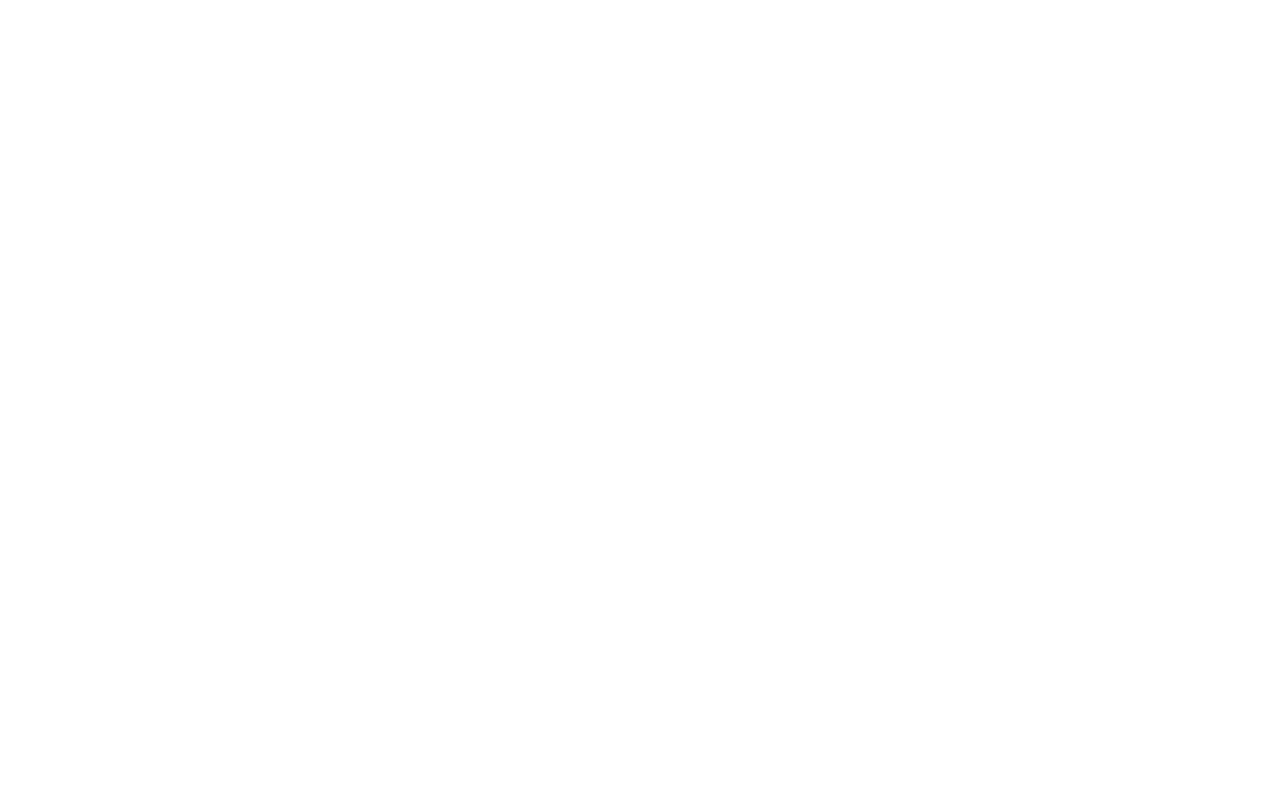
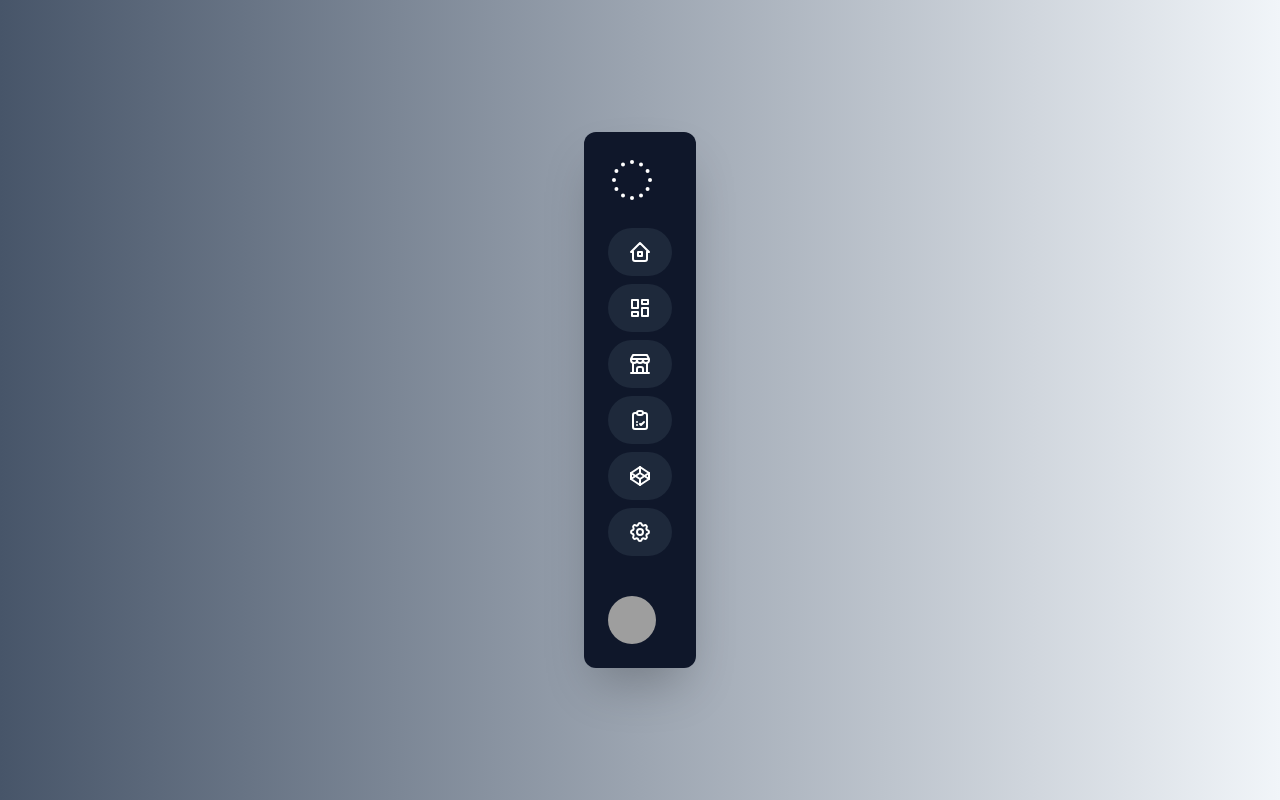
Before and after one commit to captainkapnap/icodethis_yt_video, a Next.js app: page / in a window 1280 px wide. Built offline with nearby package versions, Linux system fonts and the light colour scheme; grey boxes are pictures that could not be loaded.

Commit message:
yt vid at 1h44m

```diff
--- a/src/pages/components/util.tsx
+++ b/src/pages/components/util.tsx
@@ -57,7 +57,95 @@
        })
 
     return (
-      <div className="">
+      <div className="flex">
+        <nav className="bg-slate-900 text-white rounded-xl shadow-2xl p-6">
+        <svg xmlns="http://www.w3.org/2000/svg" class="mb-6" width="48" height="48" viewBox="0 0 24 24" stroke-width="2" stroke="currentColor" fill="none" stroke-linecap="round" stroke-linejoin="round">
+   <path stroke="none" d="M0 0h24v24H0z" fill="none"></path>
+   <path d="M7.5 4.21l0 .01"></path>
+   <path d="M4.21 7.5l0 .01"></path>
+   <path d="M3 12l0 .01"></path>
+   <path d="M4.21 16.5l0 .01"></path>
+   <path d="M7.5 19.79l0 .01"></path>
+   <path d="M12 21l0 .01"></path>
+   <path d="M16.5 19.79l0 .01"></path>
+   <path d="M19.79 16.5l0 .01"></path>
+   <path d="M21 12l0 .01"></path>
+   <path d="M19.79 7.5l0 .01"></path>
+   <path d="M16.5 4.21l0 .01"></path>
+   <path d="M12 3l0 .01"></path>
+        </svg>
+
+            <ul>
+                <li><a className="flex gap-2 bg-slate-800 rounded-full my-2 p-3 justify-center " href="#">
+                <svg xmlns="http://www.w3.org/2000/svg" class="icon icon-tabler icon-tabler-home-2" width="24" height="24" viewBox="0 0 24 24" stroke-width="2" stroke="currentColor" fill="none" stroke-linecap="round" stroke-linejoin="round">
+   <path stroke="none" d="M0 0h24v24H0z" fill="none"></path>
+   <path d="M5 12l-2 0l9 -9l9 9l-2 0"></path>
+   <path d="M5 12v7a2 2 0 0 0 2 2h10a2 2 0 0 0 2 -2v-7"></path>
+   <path d="M10 12h4v4h-4z"></path>
+</svg>
+                    <span className="hidden group-hover:block">Home</span>
+                    </a></li>
+                <li><a className="flex gap-2 bg-slate-800 rounded-full my-2 p-3 justify-center" href="#">
+                <svg xmlns="http://www.w3.org/2000/svg" class="icon icon-tabler icon-tabler-layout-dashboard" width="24" height="24" viewBox="0 0 24 24" stroke-width="2" stroke="currentColor" fill="none" stroke-linecap="round" stroke-linejoin="round">
+   <path stroke="none" d="M0 0h24v24H0z" fill="none"></path>
+   <path d="M4 4h6v8h-6z"></path>
+   <path d="M4 16h6v4h-6z"></path>
+   <path d="M14 12h6v8h-6z"></path>
+   <path d="M14 4h6v4h-6z"></path>
+</svg>
+                    <span className="hidden group-hover:block">Dashboard</span>
+                    </a></li>
+                <li><a className="flex gap-2 bg-slate-800 rounded-full my-2 p-3 justify-center" href="#">
+                <svg xmlns="http://www.w3.org/2000/svg" class="icon icon-tabler icon-tabler-building-store" width="24" height="24" viewBox="0 0 24 24" stroke-width="2" stroke="currentColor" fill="none" stroke-linecap="round" stroke-linejoin="round">
+   <path stroke="none" d="M0 0h24v24H0z" fill="none"></path>
+   <path d="M3 21l18 0"></path>
+   <path d="M3 7v1a3 3 0 0 0 6 0v-1m0 1a3 3 0 0 0 6 0v-1m0 1a3 3 0 0 0 6 0v-1h-18l2 -4h14l2 4"></path>
+   <path d="M5 21l0 -10.15"></path>
+   <path d="M19 21l0 -10.15"></path>
+   <path d="M9 21v-4a2 2 0 0 1 2 -2h2a2 2 0 0 1 2 2v4"></path>
+</svg>
+                    <span className="hidden group-hover:block">Store</span>
+                    </a></li>
+                <li><a className="flex gap-2 bg-slate-800 rounded-full my-2 p-3 justify-center" href="#">
+                <svg xmlns="http://www.w3.org/2000/svg" class="icon icon-tabler icon-tabler-checkup-list" width="24" height="24" viewBox="0 0 24 24" stroke-width="2" stroke="currentColor" fill="none" stroke-linecap="round" stroke-linejoin="round">
+   <path stroke="none" d="M0 0h24v24H0z" fill="none"></path>
+   <path d="M9 5h-2a2 2 0 0 0 -2 2v12a2 2 0 0 0 2 2h10a2 2 0 0 0 2 -2v-12a2 2 0 0 0 -2 -2h-2"></path>
+   <path d="M9 3m0 2a2 2 0 0 1 2 -2h2a2 2 0 0 1 2 2v0a2 2 0 0 1 -2 2h-2a2 2 0 0 1 -2 -2z"></path>
+   <path d="M9 14h.01"></path>
+   <path d="M9 17h.01"></path>
+   <path d="M12 16l1 1l3 -3"></path>
+</svg>
+                    <span className="hidden group-hover:block">Reports</span>
+                    </a></li>
+                <li><a className="flex gap-2 bg-slate-800 rounded-full my-2 p-3 justify-center" href="#">
+                <svg xmlns="http://www.w3.org/2000/svg" class="icon icon-tabler icon-tabler-brand-codepen" width="24" height="24" viewBox="0 0 24 24" stroke-width="2" stroke="currentColor" fill="none" stroke-linecap="round" stroke-linejoin="round">
+   <path stroke="none" d="M0 0h24v24H0z" fill="none"></path>
+   <path d="M3 15l9 6l9 -6l-9 -6l-9 6"></path>
+   <path d="M3 9l9 6l9 -6l-9 -6l-9 6"></path>
+   <path d="M3 9l0 6"></path>
+   <path d="M21 9l0 6"></path>
+   <path d="M12 3l0 6"></path>
+   <path d="M12 15l0 6"></path>
+</svg>
+                    <span className="hidden group-hover:block">Design</span>
+                    </a></li>
+                <li><a className="flex gap-2 bg-slate-800 rounded-full my-2 p-3 justify-center" href="#">
+                <svg xmlns="http://www.w3.org/2000/svg" class="icon icon-tabler icon-tabler-settings" width="24" height="24" viewBox="0 0 24 24" stroke-width="2" stroke="currentColor" fill="none" stroke-linecap="round" stroke-linejoin="round">
+   <path stroke="none" d="M0 0h24v24H0z" fill="none"></path>
+   <path d="M10.325 4.317c.426 -1.756 2.924 -1.756 3.35 0a1.724 1.724 0 0 0 2.573 1.066c1.543 -.94 3.31 .826 2.37 2.37a1.724 1.724 0 0 0 1.065 2.572c1.756 .426 1.756 2.924 0 3.35a1.724 1.724 0 0 0 -1.066 2.573c.94 1.543 -.826 3.31 -2.37 2.37a1.724 1.724 0 0 0 -2.572 1.065c-.426 1.756 -2.924 1.756 -3.35 0a1.724 1.724 0 0 0 -2.573 -1.066c-1.543 .94 -3.31 -.826 -2.37 -2.37a1.724 1.724 0 0 0 -1.065 -2.572c-1.756 -.426 -1.756 -2.924 0 -3.35a1.724 1.724 0 0 0 1.066 -2.573c-.94 -1.543 .826 -3.31 2.37 -2.37c1 .608 2.296 .07 2.572 -1.065z"></path>
+   <path d="M9 12a3 3 0 1 0 6 0a3 3 0 0 0 -6 0"></path>
+</svg>
+                    <span className="hidden group-hover:block">Settings</span>
+                    </a></li>
+            </ul>
+            <div className="flex mt-10">
+                <img className="h-12 w-12 object-cover rounded-full" src="https://scontent-yyz1-1.xx.fbcdn.net/v/t1.18169-9/20768197_10154464589682242_3330289575639811422_n.jpg?_nc_cat=108&ccb=1-7&_nc_sid=174925&_nc_ohc=5uKxYpDV6d8AX_qistC&_nc_ht=scontent-yyz1-1.xx&oh=00_AfBvv71_5zH5XRbsm7rKDtwl8OwPfpl7p1UZ50PJ6cG6fw&oe=64A788F9" alt="Kris Kaps" />
+                <div className="ml-4">
+                    <p className="text-lg font-semibold hidden">Kris Kaps</p>
+                    <small className="text-slate-300 hidden">kris@kaperi.com</small>
+                </div>
+            </div>
+        </nav>
 
       </div>
     )
--- a/src/pages/index.tsx
+++ b/src/pages/index.tsx
@@ -12,7 +12,7 @@
         <meta name="description" content="Generated by create-t3-app" />
         <link rel="icon" href="/favicon.ico" />
       </Head>
-      <main>
+      <main class="bg-gradient-to-l from-slate-100 to-slate-600 flex items-center justify-center min-h-screen">
         <ICodeThis />
       </main>
     </>
```
